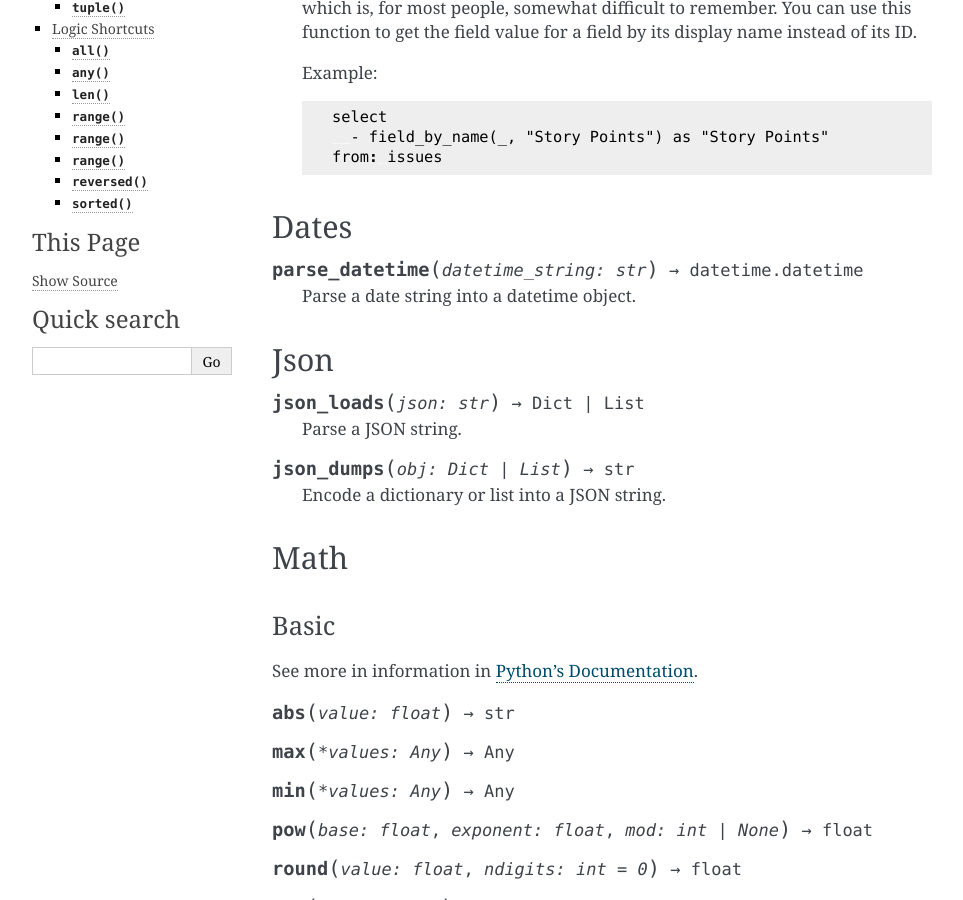
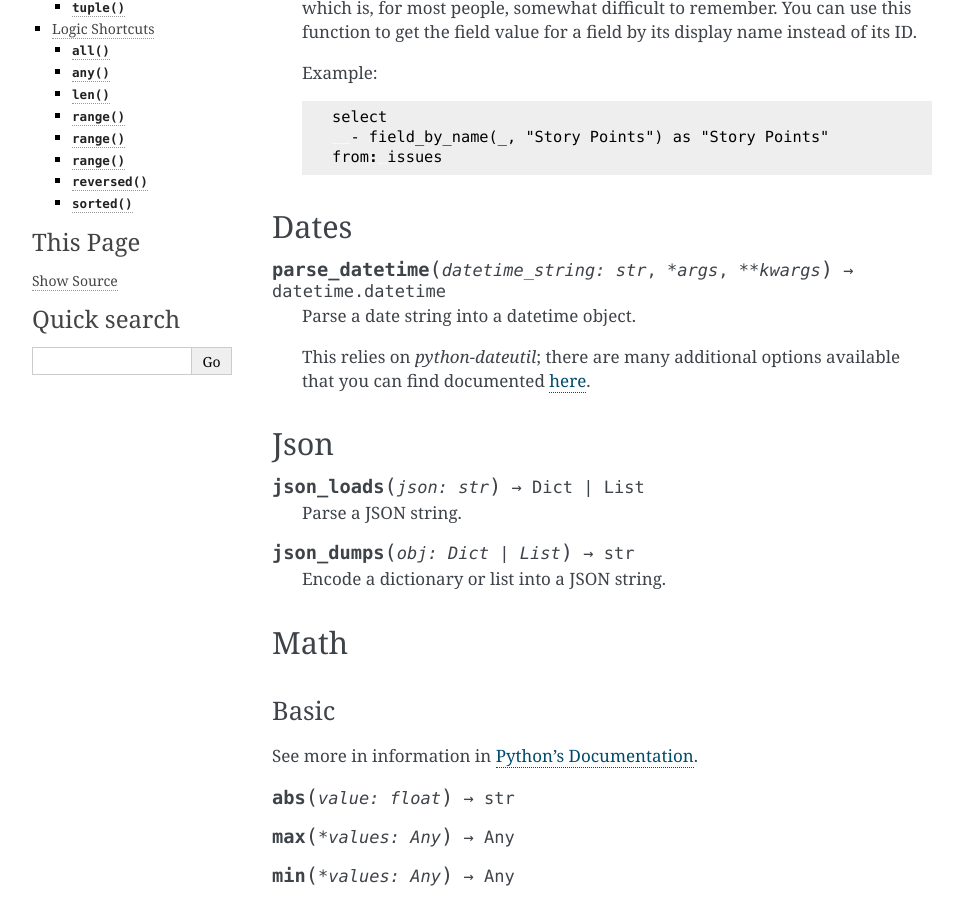
Before and after one commit to coddingtonbear/jira-select, a Sphinx documentation site: the page built from docs/functions.rst, in a window 1280 px wide and 900 px high, scrolled down 1116 px. Shown: the whole window, without its empty margins (148-1111 px from the left). Built offline with Sphinx 7.4.7, drawn with Linux system fonts in a browser that asks for light colours.

Commit message:
Linking to the dateutil docs for parse_datetime.

```diff
--- a/docs/functions.rst
+++ b/docs/functions.rst
@@ -62,9 +62,12 @@ Jira
 Dates
 -----
 
-.. py:function:: parse_datetime(datetime_string: str) -> datetime.datetime
+.. py:function:: parse_datetime(datetime_string: str, *args, **kwargs) -> datetime.datetime
 
    Parse a date string into a datetime object.
+
+   This relies on `python-dateutil`; there are many additional options available
+   that you can find documented `here <https://dateutil.readthedocs.io/en/stable/parser.html#dateutil.parser.parse>`_.
 
 Json
 ----
```
